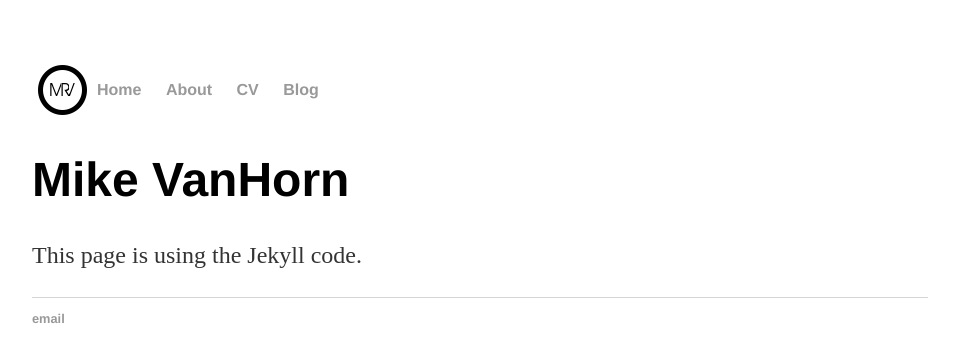
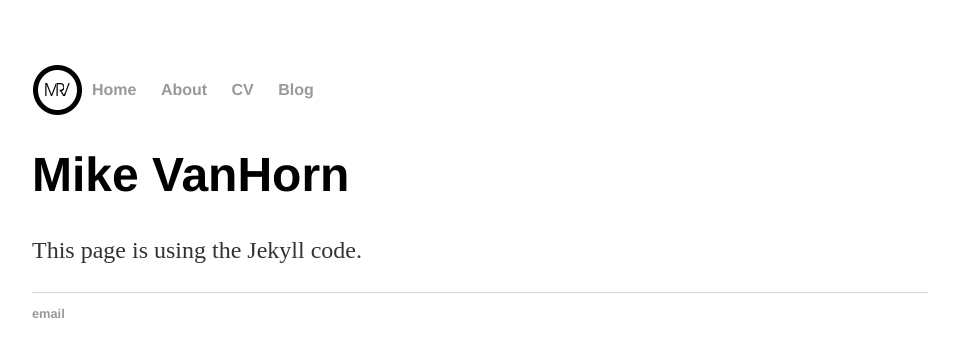
Before and after one commit to mrvanhorn/mrvanhorn.github.io, a Jekyll site: the page built from index.html, in a window 1280 px wide. Shown: the top 362 px of the page, without its empty margins (160-1119 px from the left). Built offline with Jekyll 4.4.1, drawn with Linux system fonts in a browser that asks for light colours.

Commit message:
Update main.css

```diff
--- a/css/main.css
+++ b/css/main.css
@@ -12,9 +12,10 @@
 }
 nav {
     height: 50px;
-    border-width: 5px;
+    padding-top: 5px;
+/*    border-width: 5px;
     border-style: solid;
-    border-color: #ffffff;
+    border-color: #ffffff;*/
 }
 nav ul, footer ul {
     font-family:'Helvetica', 'Arial', 'Sans-Serif';
```
